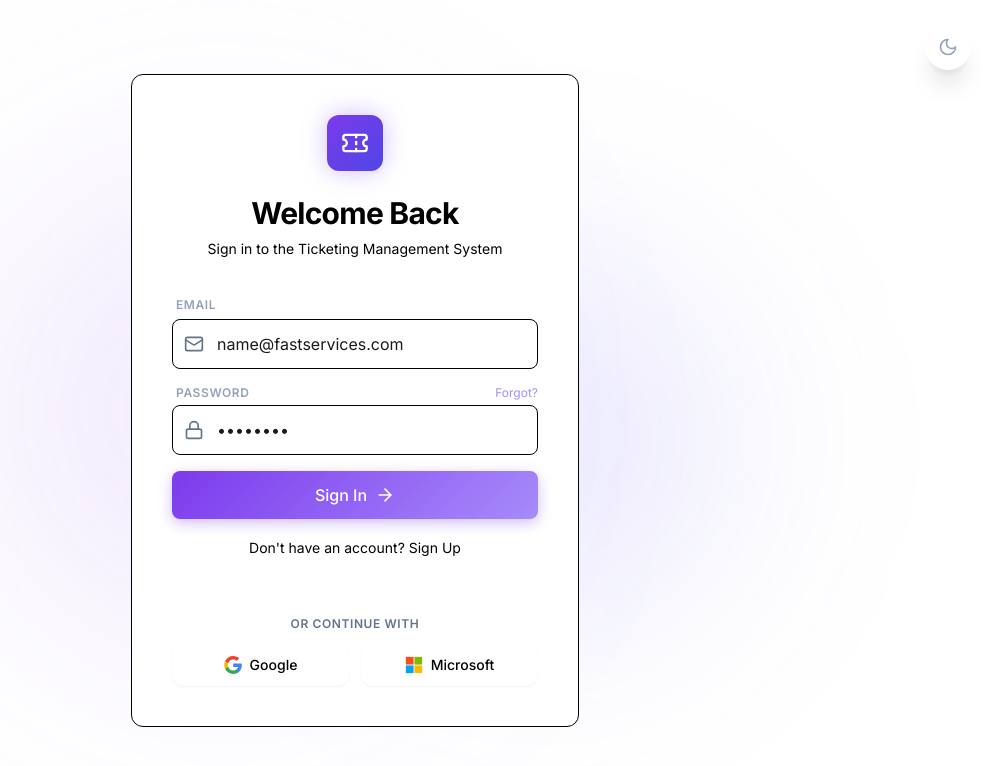
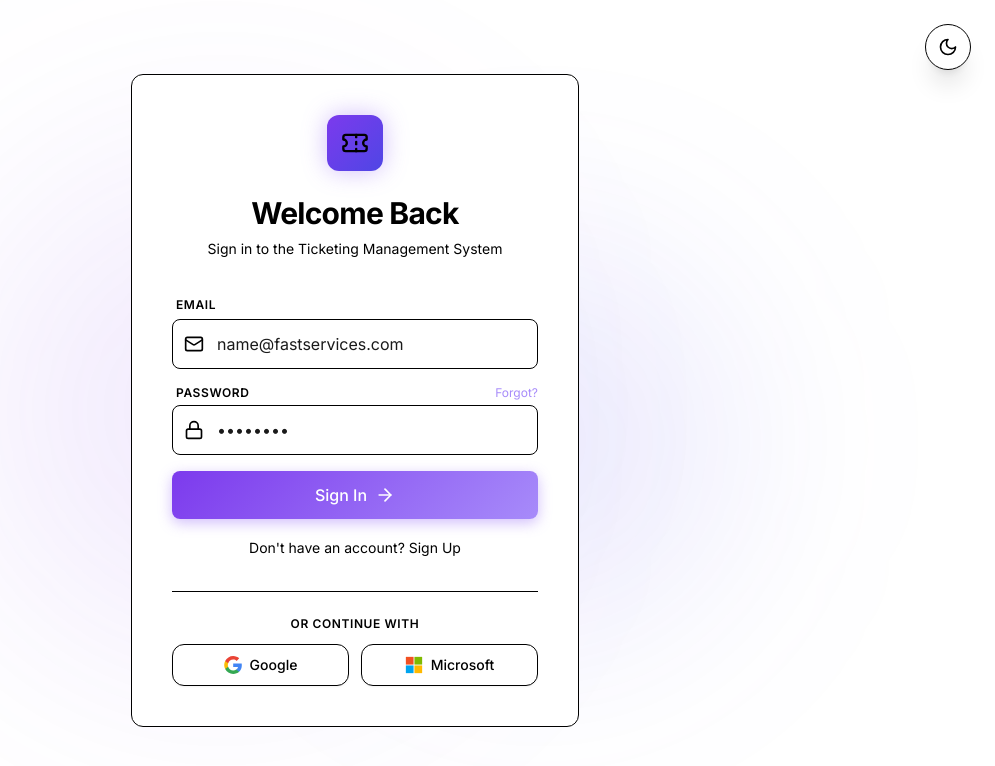
Before and after one commit to Kusen13/ticket-man, a React (Vite) app: page /login in a window 1280 px wide. Shown: the top 766 px of the page, without its empty margins (285-1280 px from the left). Built offline with nearby package versions, Linux system fonts and the light colour scheme.

Commit message:
style: global force black text and borders in light mode

```diff
--- a/src/index.css
+++ b/src/index.css
@@ -49,15 +49,17 @@
 
 * {
   box-sizing: border-box;
-  margin: 0;
   padding: 0;
 }
 
 body {
-  font-family: var(--font-family);
+  margin: 0;
+  font-family: 'Inter', -apple-system, BlinkMacSystemFont, 'Segoe UI', Roboto, sans-serif;
   background-color: var(--bg-base);
   color: var(--text-primary);
   min-height: 100vh;
+  -webkit-font-smoothing: antialiased;
+  -moz-osx-font-smoothing: grayscale;
   /* Subtle mesh/grid gradient background */
   background-image: radial-gradient(circle at top right, rgba(139, 92, 246, 0.05) 0%, transparent 40%),
                     radial-gradient(circle at bottom left, rgba(139, 92, 246, 0.05) 0%, transparent 40%),
@@ -74,6 +76,38 @@ body {
                     radial-gradient(circle at bottom left, rgba(139, 92, 246, 0.08) 0%, transparent 40%),
                     linear-gradient(to right, rgba(0, 0, 0, 0.05) 1px, transparent 1px),
                     linear-gradient(to bottom, rgba(0, 0, 0, 0.05) 1px, transparent 1px);
+}
+
+/* Force All Fonts to Black in Light Mode */
+.light,
+.light body,
+.light .text-white,
+.light .text-slate-50,
+.light .text-slate-100,
+.light .text-slate-200,
+.light .text-slate-300,
+.light .text-slate-400,
+.light [class*="text-slate-"],
+.light [class*="text-gray-"],
+.light [class*="text-white"] {
+  color: #000000 !important;
+}
+
+/* Force All Outlines/Borders to Black in Light Mode */
+.light .glass-card,
+.light .glass-panel,
+.light .input-field,
+.light [class*="border-white"],
+.light [class*="border-slate-"],
+.light [class*="border-gray-"] {
+  border-color: #000000 !important;
+  border-opacity: 1 !important;
+}
+
+/* Ensure icons and other elements also switch to black if they were light */
+.light .lucide,
+.light svg {
+  color: inherit;
 }
 
 /* Scrollbar */
@@ -205,10 +239,16 @@ body {
 
 /* Typography Helpers */
 .text-gradient {
-  background: linear-gradient(135deg, #a78bfa, #c4b5fd);
+  background: linear-gradient(135deg, #7c3aed, #4f46e5);
   -webkit-background-clip: text;
   -webkit-text-fill-color: transparent;
   background-clip: text;
+}
+
+.light .text-gradient {
+  background: none;
+  -webkit-text-fill-color: #000000;
+  color: #000000;
 }
 
 .heading-lg {
```
